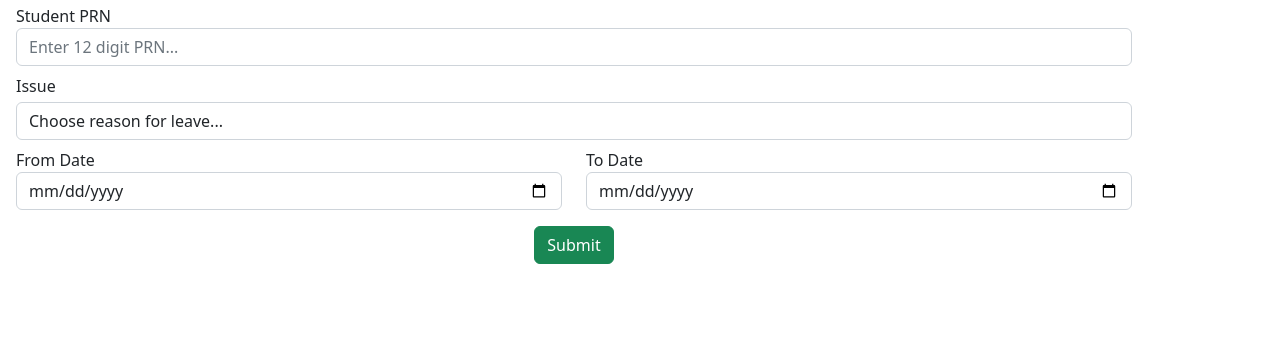
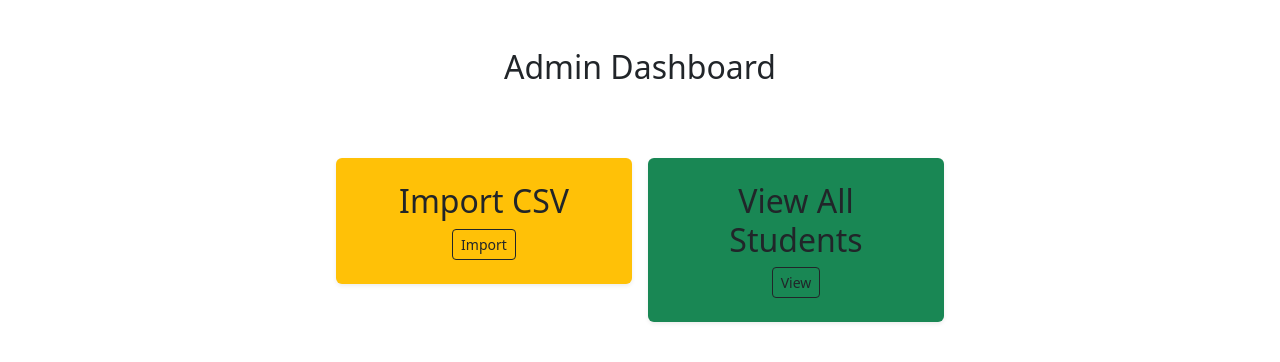
Before and after one commit to Shilbhushan-Khanderao/student-leave-app, a React (Create React App) app: page /Dashboard in a window 1280 px wide. Shown: the top 362 px of the page. Built offline with nearby package versions, Linux system fonts and the light colour scheme.

Commit message:
List of students working

```diff
--- a/src/App.js
+++ b/src/App.js
@@ -1,14 +1,25 @@
+import { Route, Routes } from "react-router-dom";
 import "./App.css";
+import Dashboard from "./components/Admin/Dashboard";
 import ImportData from "./components/Admin/ImportData";
+import ViewAllStudents from "./components/Admin/ViewAllStudents";
 import Login from "./components/Login";
 import Input from "./components/Student/Input";
 
 function App() {
   return (
     <div className="App">
-      <Input />
+      <Routes>
+        <Route path="/ImportData" element={<ImportData />} />
+        <Route path="/ViewAllStudents" element={<ViewAllStudents />} />
+        <Route path="/Input" element={<Input />} />
+        <Route path="/" element={<Login />} />
+        <Route path="/Dashboard" element={<Dashboard />} />
+      </Routes>
+      {/* <Input /> */}
       {/* <Login/> */}
       {/* <ImportData /> */}
+      {/* <Dashboard /> */}
     </div>
   );
 }
--- a/src/components/Admin/Dashboard.js
+++ b/src/components/Admin/Dashboard.js
@@ -1,11 +1,49 @@
-import React from 'react'
+import React from "react";
 
 function Dashboard() {
   return (
     <div>
-
+        <div id="page-content-wrapper">
+          <div className="wrapper text-center">
+            <h2 class="fs-2 m-0 py-5 px-5">Admin Dashboard</h2>
+          </div>
+          <div class="container-fluid px-4">
+            <div class="row g-3 my-2 justify-content-center">
+              <div class="col-md-3">
+                <div class="p-4 bg-warning shadow-sm d-flex justify-content-around align-items-center rounded">
+                  <div className="text-center">
+                    <h3 class="fs-2 text-dark">Import CSV</h3>
+                    <a
+                      href="importdata"
+                      class="btn btn-outline-dark btn-sm"
+                      role="button"
+                      aria-pressed="true"
+                    >
+                      Import
+                    </a>
+                  </div>
+                </div>
+              </div>
+              <div class="col-md-3">
+                <div class="p-4 bg-success shadow-sm d-flex justify-content-around align-items-center rounded">
+                  <div className="text-center">
+                    <h3 class="fs-2 text-dark">View All Students</h3>
+                    <a
+                      href="viewallstudents"
+                      class="btn btn-outline-dark btn-sm"
+                      role="button"
+                      aria-pressed="true"
+                    >
+                      View
+                    </a>
+                  </div>
+                </div>
+              </div>
+            </div>
+          </div>
+        </div>
     </div>
-  )
+  );
 }
 
-export default Dashboard
+export default Dashboard;
--- /dev/null
+++ b/src/components/Admin/ViewAllStudents.js
@@ -0,0 +1,73 @@
+import React, { useEffect, useState } from "react";
+
+export const ViewAllStudents = () => {
+  const [students, setStudents] = useState([]);
+  useEffect(() => {
+    fetch("http://localhost:8080/admin/students")
+      .then((res) => res.json())
+      .then((result) => {
+        setStudents(result);
+      });
+  }, []);
+  return (
+    <>
+      <div className="wrapper text-center">
+        <h2 className="fs-2 m-0 py-5 px-5">List of Students</h2>
+      </div>
+      <section className="intro">
+        <div className="mask d-flex align-items-center h-100">
+          <div className="container">
+            <div className="row justify-content-center">
+              <div className="col-12">
+                <div className="card shadow-2-strong">
+                  <div className="card-body">
+                    <div className="table-responsive">
+                      <table className="table table-borderless mb-0">
+                        <thead>
+                          <tr>
+                            <th className="text-dark">Student PRN</th>
+                            <th className="text-dark">Student Name</th>
+                            <th className="text-dark">Mobile Number</th>
+                            <th className="text-dark">Email Id</th>
+                          </tr>
+                        </thead>
+                        <tbody>
+                          {students.map((student) => (
+                            <tr key={student.studentId}>
+                              <td>{student.studentPrn}</td>
+                              <td>{student.studentName}</td>
+                              <td>{student.mobileNumber}</td>
+                              <td>{student.email}</td>
+                              <td>
+                                <button
+                                  type="button"
+                                  className="btn btn-warning btn-sm px-3 ms-3 mt-3"
+                                >
+                                  Update
+                                  <i className="fas fa-times"></i>
+                                </button>
+                                <button
+                                  type="button"
+                                  className="btn btn-danger btn-sm px-3 ms-3 mt-3"
+                                >
+                                  Delete
+                                  <i className="fas fa-times"></i>
+                                </button>
+                              </td>
+                            </tr>
+                          ))}
+                        </tbody>
+                      </table>
+                    </div>
+                  </div>
+                </div>
+              </div>
+            </div>
+          </div>
+        </div>
+      </section>
+    </>
+  );
+};
+
+export default ViewAllStudents;
--- a/src/components/Login.js
+++ b/src/components/Login.js
@@ -11,7 +11,7 @@ function Login() {
                   <div class="mb-md-5 mt-md-4">
                     <h2 class="fw-bold mb-2 text-uppercase">Login</h2>
                     <p class="text-white-50 mb-5">
-                      Enter your mobile no. and password!
+                      Enter your PRN and password!
                     </p>
 
                     <div class="form-outline form-white mb-4">
@@ -20,7 +20,7 @@ function Login() {
                         id="mobileno"
                         class="form-control form-control-lg"
                       />
-                      <label class="form-label">Mobile Number</label>
+                      <label class="form-label">Student PRN</label>
                     </div>
 
                     <div class="form-outline form-white mb-4">
--- a/src/components/Student/Input.js
+++ b/src/components/Student/Input.js
@@ -17,6 +17,7 @@ function Input() {
         <div className="form-group mb-2">
           <label for="formGroupExampleInput">Student PRN</label>
           <input
+            style={{ height: 100 }}
             type="text"
             className="form-control"
             id="formGroupExampleInput"
@@ -64,7 +65,6 @@ function Input() {
         </div>
       </form>
       <div>
-        {show && (
         <div>
           <Leave
             studentId={studentId}
@@ -73,7 +73,6 @@ function Input() {
             issue={issue}
           />
         </div>
-        )}
       </div>
     </div>
   );
--- a/src/index.js
+++ b/src/index.js
@@ -4,11 +4,14 @@ import "./index.css";
 import App from "./App";
 import reportWebVitals from "./reportWebVitals";
 import "bootstrap/dist/css/bootstrap.min.css";
+import { BrowserRouter } from "react-router-dom";
 
 const root = ReactDOM.createRoot(document.getElementById("root"));
 root.render(
   <React.StrictMode>
-    <App />
+    <BrowserRouter>
+      <App />
+    </BrowserRouter>
   </React.StrictMode>
 );
 
--- a/src/services/AdminServices.js
+++ b/src/services/AdminServices.js
@@ -4,12 +4,14 @@ export const IMPORTCSV = "http://localhost:8080/admin/upload";
 export const GETSTUDENTS = "http://localhost:8080/admin/students";
 class AdminServices {
   importData(formData) {
-    return axios.post(IMPORTCSV,formData,{headers: {
-      "Content-Type": "multipart/form-data"},
+    return axios.post(IMPORTCSV, formData, {
+      headers: {
+        "Content-Type": "multipart/form-data",
+      },
     });
   }
 
-  getStudents(){
+  getStudents() {
     return axios.get(GETSTUDENTS);
   }
 }
```
Lines whose indentation alone changed are shown as unchanged.
